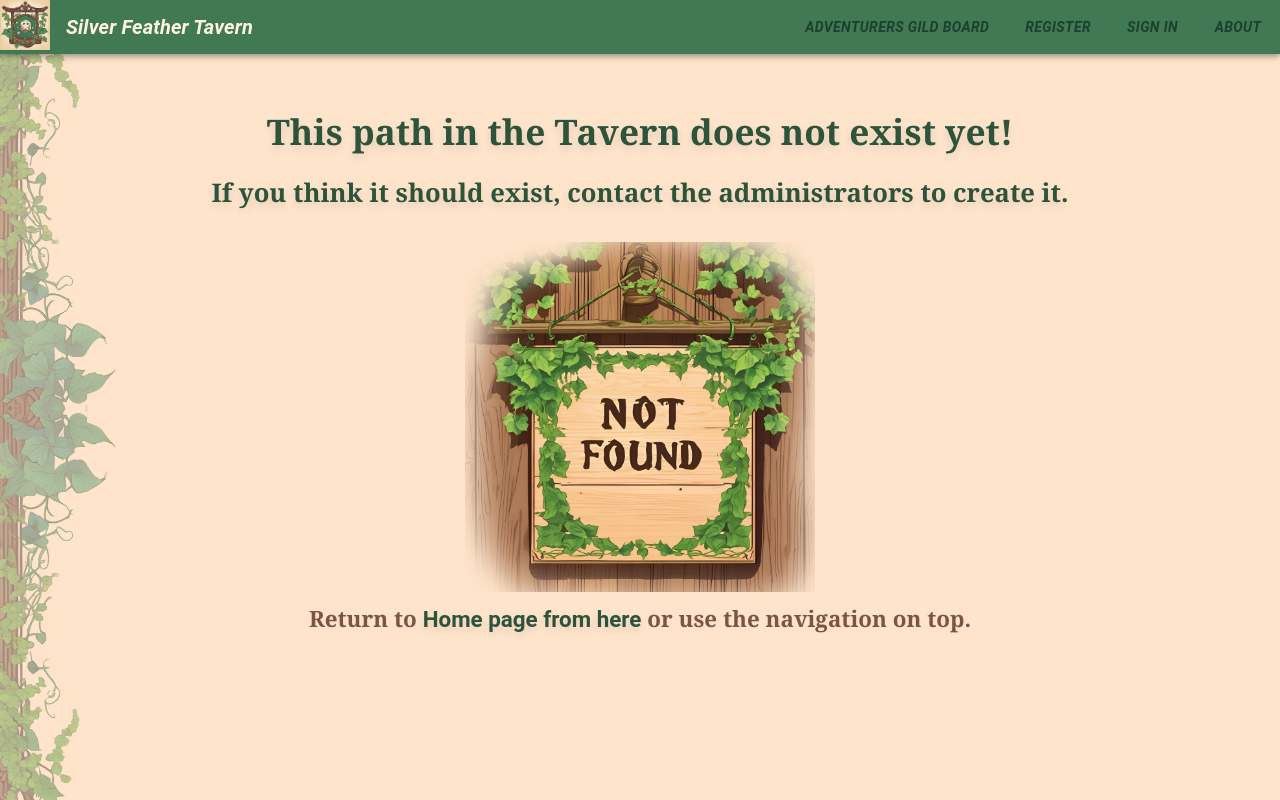
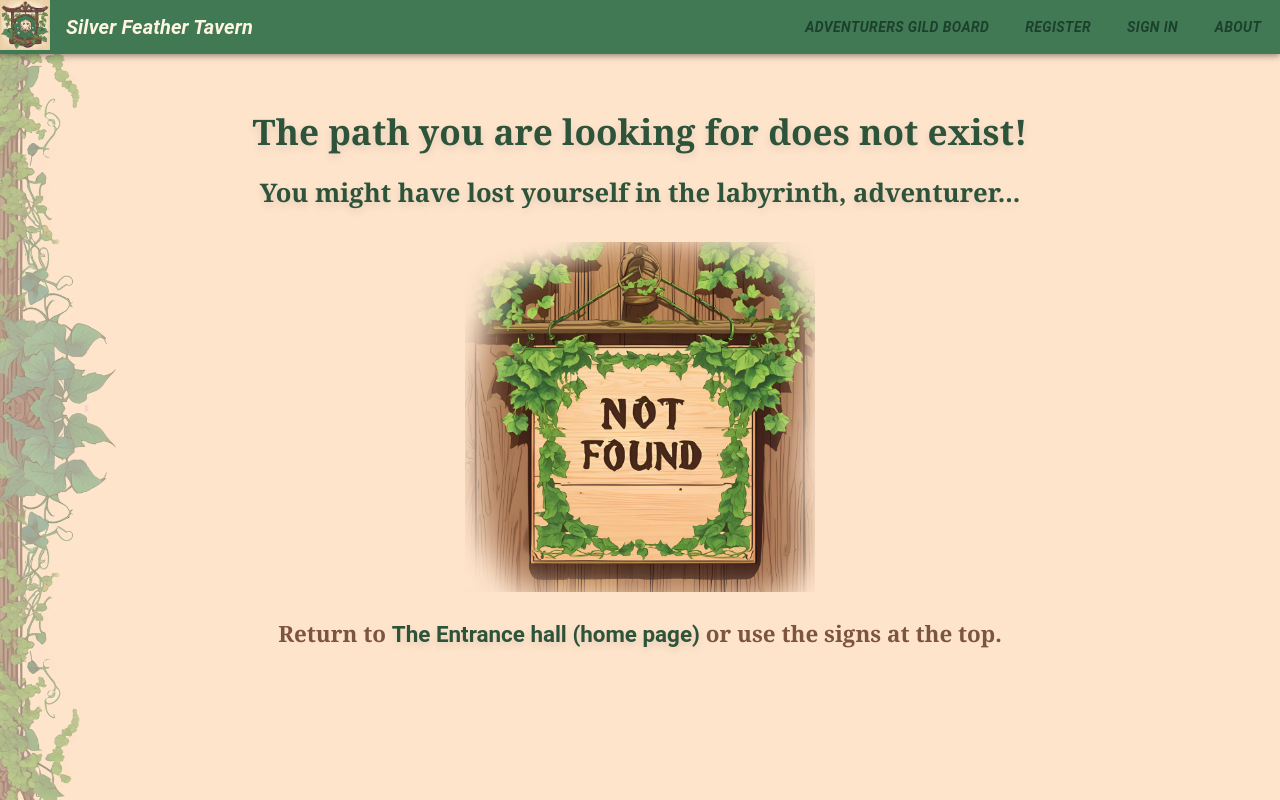
Before and after one commit to Jenaldin/Silver-Feather_React_Jul2024, a React (Vite) app in the folder client/: page /not-found in a window 1280 px wide. Built offline with nearby package versions, Linux system fonts and the light colour scheme.

Commit message:
Edited texts

```diff
--- a/client/src/components/not-found/NotFound.jsx
+++ b/client/src/components/not-found/NotFound.jsx
@@ -7,13 +7,13 @@ export default function NotFound() {
    return (
       <section id="home" className='main-content'>
          <div id="titles" className='home-titles'>
-            <h1>This path in the Tavern does not exist yet!</h1>
-            <h4>If you think it should exist, contact the administrators to create it.</h4>
+            <h1>The path you are looking for does not exist!</h1>
+            <h4>You might have lost yourself in the labyrinth, adventurer...</h4>
          </div>
          <div id='img-logo'><img src="/images/not-found.png" style={{ height: '350px', width: '350px' }} ></img></div>
 
-         <h5 style={{ textAlign: 'center', margin: '10px', color: theme.palette.secondary.main }}>
-            Return to <Link to="/" className='card-links'>Home page from here</Link> or use the navigation on top.
+         <h5 style={{ textAlign: 'center', margin: '25px', color: theme.palette.secondary.main }}>
+            Return to <Link to="/" className='card-links'>The Entrance hall (home page)</Link> or use the signs at the top.
          </h5>
       </section>
    )
```
